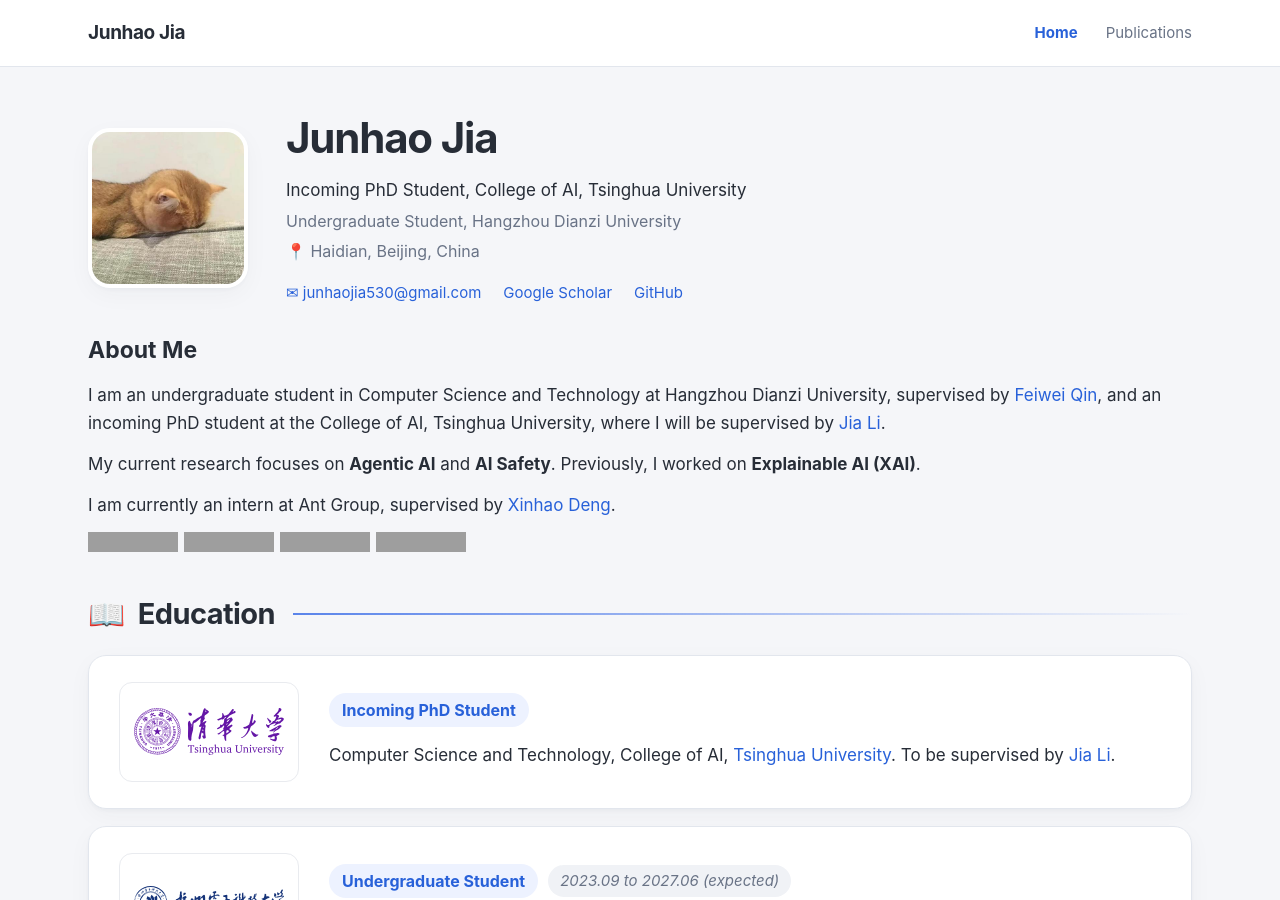
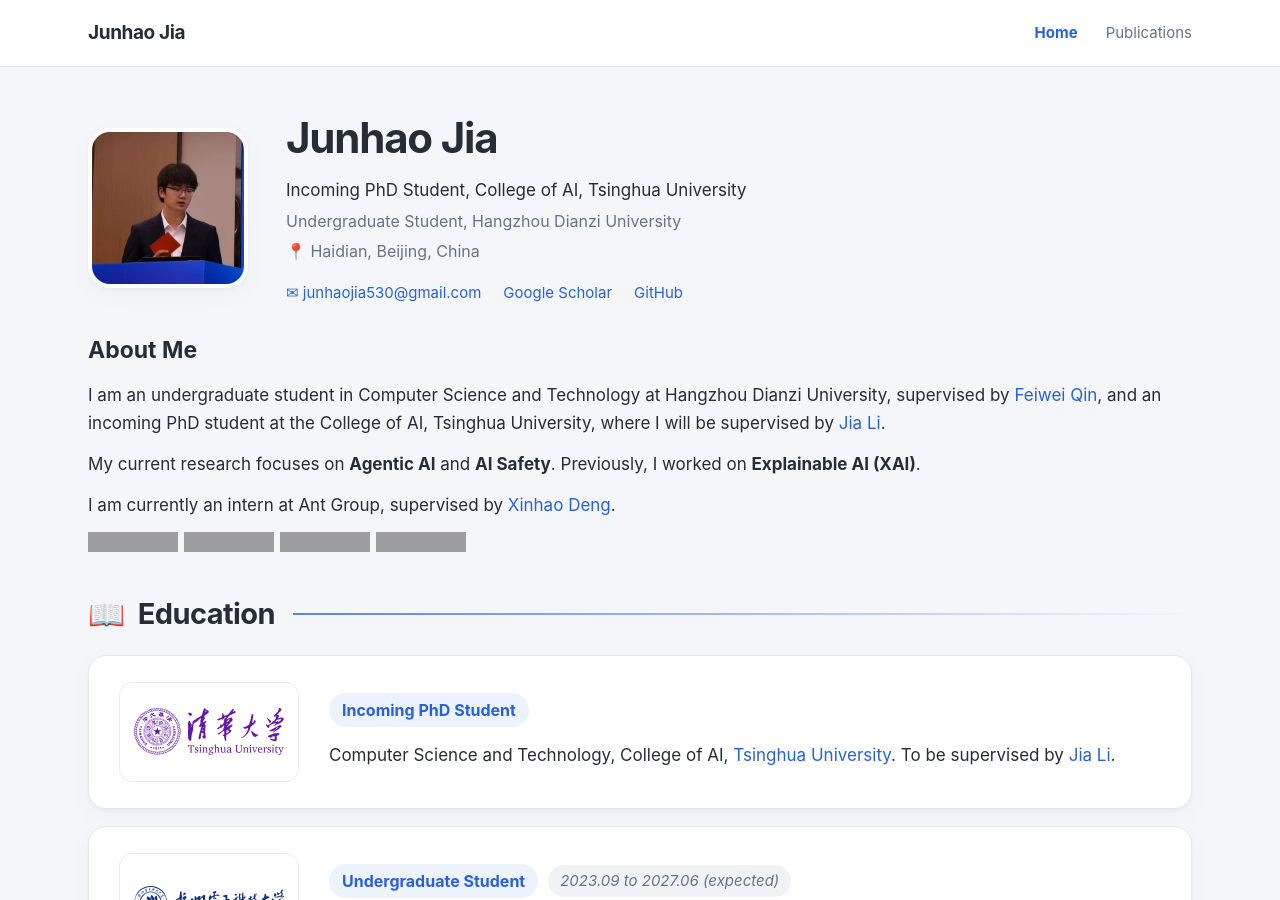
Before and after one commit to JonahJia/JonahJia.github.io, a Jekyll site: the page built from index.html, in a window 1280 px wide and 900 px high. Built offline with Jekyll 4.4.1, drawn with Linux system fonts in a browser that asks for light colours; grey boxes are pictures that could not be loaded.

Commit message:
Use supplied portrait across homepage, sidebar and social preview

```diff
--- /dev/null
+++ b/_data/portrait.yml
@@ -0,0 +1,5 @@
+{
+  "image": "/assets/images/photos/junhao-jia.jpg",
+  "alt": "Junhao Jia",
+  "mime": "image/jpeg"
+}
--- a/_layouts/default.html
+++ b/_layouts/default.html
@@ -8,9 +8,9 @@
   <meta property="og:title" content="Junhao Jia | Academic Homepage">
   <meta property="og:description" content="{{ site.description | escape }}">
   <meta property="og:type" content="website">
-  <meta property="og:image" content="{{ site.data.homepage.portrait | absolute_url }}">
+  <meta property="og:image" content="{{ site.data.portrait.image | absolute_url }}">
   <link rel="canonical" href="{{ page.url | absolute_url }}">
-  <link rel="icon" href="{{ site.data.homepage.portrait | relative_url }}" type="image/png">
+  <link rel="icon" href="{{ site.data.portrait.image | relative_url }}" type="{{ site.data.portrait.mime }}">
   <link rel="stylesheet" href="{{ '/assets/css/academic.css' | relative_url }}?v={{ site.time | date: '%Y%m%d%H%M%S' }}">
   <script src="{{ '/assets/js/academic.js' | relative_url }}?v={{ site.time | date: '%Y%m%d%H%M%S' }}" defer></script>
 </head>
--- a/_layouts/sidebar.html
+++ b/_layouts/sidebar.html
@@ -7,7 +7,7 @@
   <meta name="description" content="{{ site.description | escape }}">
   {% if page.preview %}<meta name="robots" content="noindex, nofollow">{% endif %}
   <link rel="canonical" href="{{ '/' | absolute_url }}">
-  <link rel="icon" href="{{ site.data.homepage.portrait | relative_url }}" type="image/png">
+  <link rel="icon" href="{{ site.data.portrait.image | relative_url }}" type="{{ site.data.portrait.mime }}">
   <meta name="theme-color" content="#2f6fed">
   <script>try{var t=localStorage.getItem('academic-theme');if(!t)t=window.matchMedia('(prefers-color-scheme: dark)').matches?'dark':'light';document.documentElement.setAttribute('data-theme',t);}catch(e){document.documentElement.setAttribute('data-theme','light');}</script>
   <link rel="stylesheet" href="{{ '/assets/css/sidebar-reference.css' | relative_url }}?v={{ site.time | date: '%Y%m%d%H%M%S' }}">
@@ -19,7 +19,7 @@
   <aside class="sidebar" id="sidebar">
     <div class="sidebar-inner">
       <div class="profile">
-        <img class="avatar" src="{{ site.data.homepage.portrait | relative_url }}" alt="Junhao Jia's GitHub avatar" width="96" height="96">
+        <img class="avatar" src="{{ site.data.portrait.image | relative_url }}" alt="{{ site.data.portrait.alt }}" width="96" height="96">
         <h1 class="profile-name">Junhao Jia</h1>
         <p class="profile-affil">Hangzhou Dianzi University</p>
         <p class="profile-affil">Incoming PhD, Tsinghua University</p>
--- a/index.html
+++ b/index.html
@@ -5,7 +5,7 @@ navbar_title: Home
 ---
 {% assign profile = site.data.homepage %}
 <header class="profile-intro">
-  <img class="profile-avatar" src="{{ profile.portrait | relative_url }}" alt="Junhao Jia's GitHub avatar" width="160" height="160">
+  <img class="profile-avatar" src="{{ site.data.portrait.image | relative_url }}" alt="{{ site.data.portrait.alt }}" width="160" height="160">
   <div class="profile-info">
     <h1>{{ profile.name }}</h1>
     <p class="profile-position">Incoming PhD Student, College of AI, Tsinghua University</p>
```
Also changed, not shown: README.md, assets/images/photos/junhao-jia.jpg (added).
